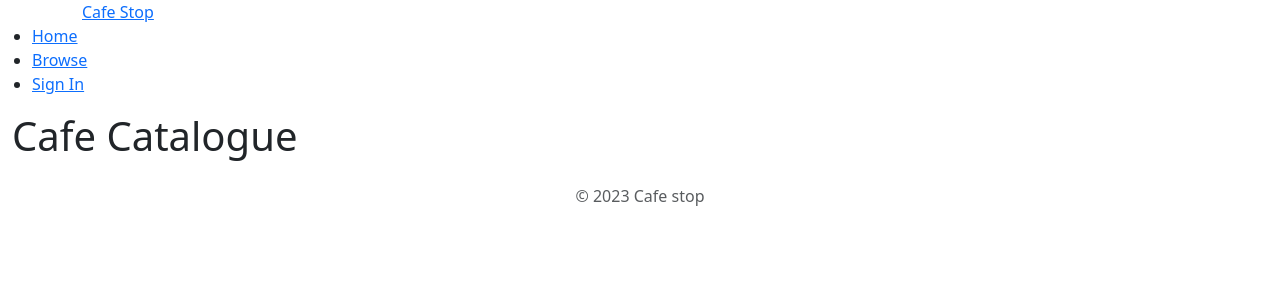
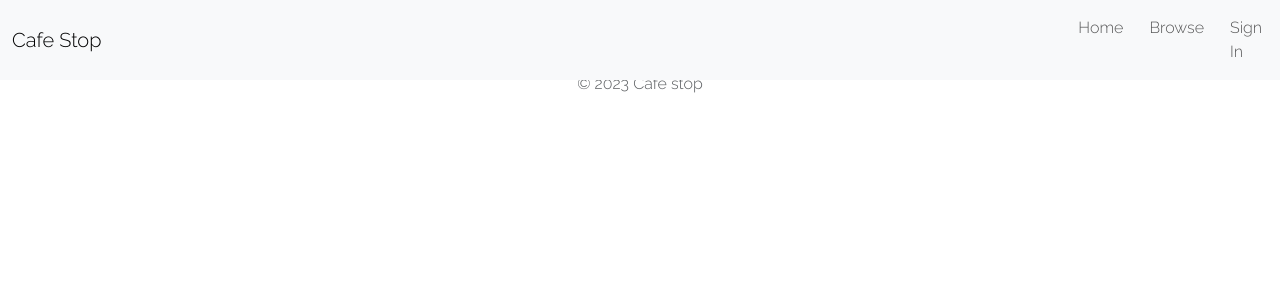
Before and after one commit to MattuW4/cafe-stop, a Django app: page / in a window 1280 px wide. Shown: the top 300 px of the page. Run offline with Django 3.2, Linux system fonts and the light colour scheme; data that the repository does not hold is empty; some libraries are stand-ins or nearby versions.

Commit message:
Add bootstrap style to nav bar and create styling in css file for nav items

```diff
--- a/static/css/style.css
+++ b/static/css/style.css
@@ -0,0 +1,17 @@
+@import url('https://fonts.googleapis.com/css2?family=Raleway:wght@300&family=Roboto:wght@300&display=swap');
+
+/* Structural CSS */
+* {
+    margin: 0;
+    padding: 0;
+    border: none;
+}
+
+body {
+    font-family: 'Raleway', sans-serif;
+}
+
+/* Nav bar styling */
+.nav-link {
+    margin-right: 10px;
+}
--- a/templates/base.html
+++ b/templates/base.html
@@ -46,20 +46,20 @@
   </head>
   <body>
     <!-- Navigation Menu -->
-    <nav>
-      <div class="container">
-        <a href="#">Cafe Stop</a>
+    <nav class="navbar navbar-expand-lg bg-body-tertiary fixed-top">
+      <div class="container-fluid">
+        <a class="navbar-brand" href="#">Cafe Stop</a>
       </div>
-      <div>
-        <ul>
-          <li>
-            <a href="#">Home</a>
+      <div class="collapse navbar-collapse justify-content-end">
+        <ul class="navbar-nav ms-auto mb-2 mb-lg-0">
+          <li class="nav-item">
+            <a class="nav-link" href="#">Home</a>
           </li>
-          <li>
-            <a href="#">Browse</a>
+          <li class="nav-item">
+            <a class="nav-link" href="{% url 'browse' %}">Browse</a>
           </li>
-          <li>
-            <a href="#">Sign In</a>
+          <li class="nav-item">
+            <a class="nav-link" href="#">Sign In</a>
           </li>
         </ul>
       </div>
```
